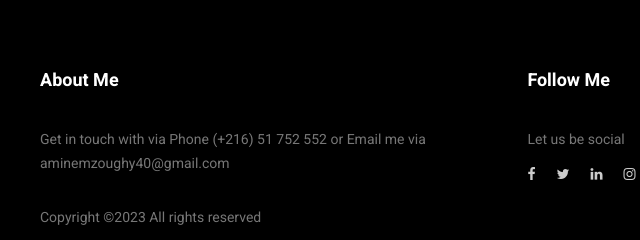
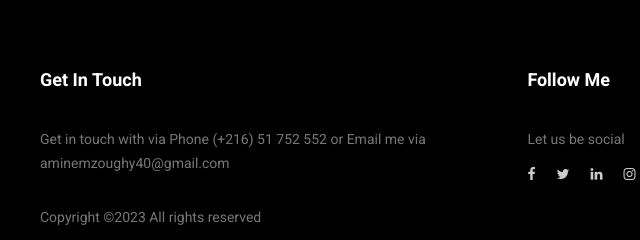
Before and after one commit to mzoughyy/mzoughyy.github.io, a plain HTML site: page index.html in a window 1280 px wide. Shown: the part 4608-4848 px from the top of the page, 30-670 px from the left. Drawn offline with Linux system fonts and the light colour scheme.

Commit message:
Update index.html

```diff
--- a/index.html
+++ b/index.html
@@ -400,7 +400,7 @@
         			<div class="col-lg-5 col-sm-6">
         				<aside class="f_widget ab_widget">
         					<div class="f_title">
-        						<h3>About Me</h3>
+        						<h3>Get In Touch</h3>
         					</div>
         					<p>Get in touch with via Phone (+216) 51 752 552 or Email me via aminemzoughy40@gmail.com</p>
         					<p><!-- Link back to Colorlib can't be removed. Template is licensed under CC BY 3.0. -->
```
